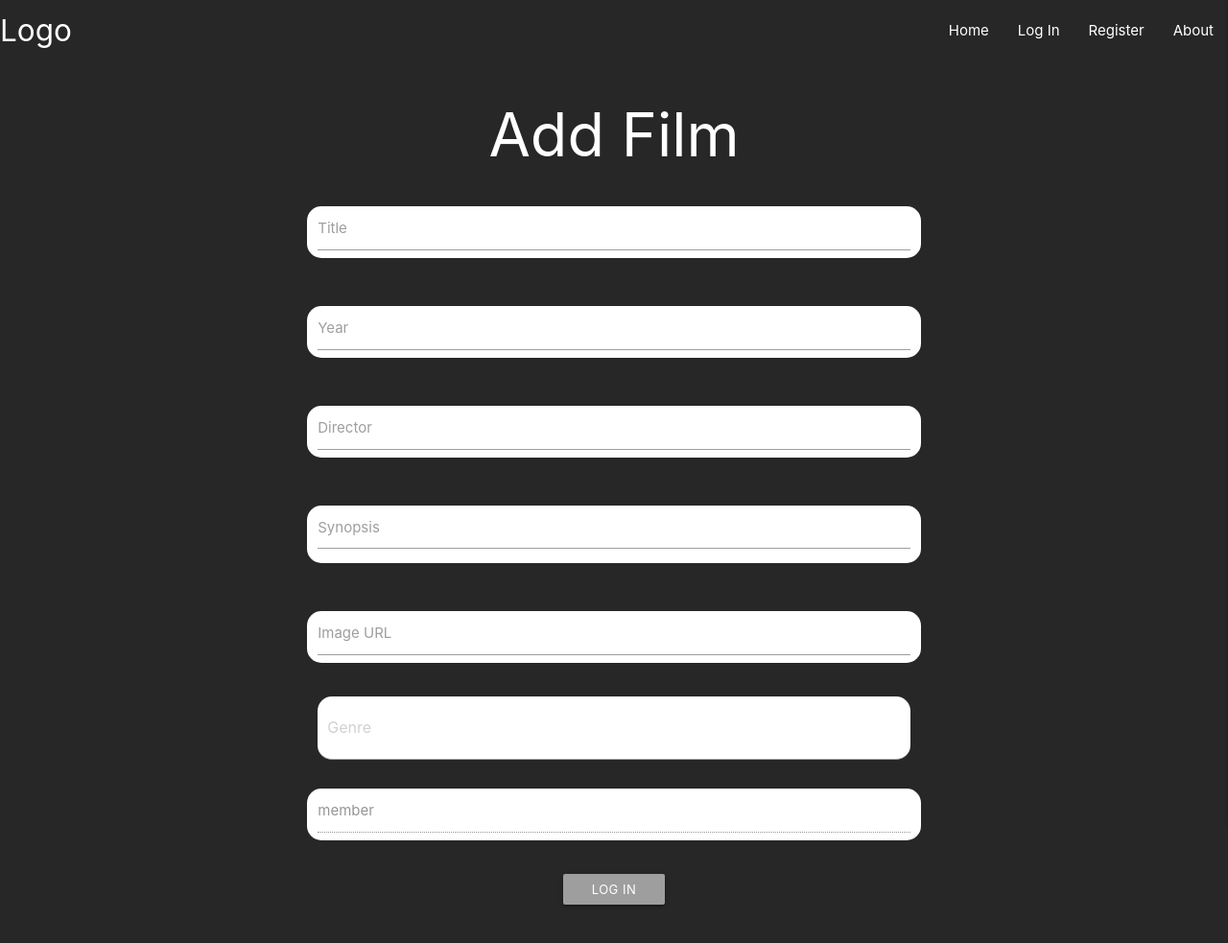
After one commit to trdownie/the-art-of-film, a Flask app: page /add_film in a window 1280 px wide. The commit adds this page. Shown: the whole page at 96% size. Run offline with Flask 2, Linux system fonts and the light colour scheme; some libraries are stand-ins or nearby versions.

Commit message:
Added add_film page and form (not working/styled)

```diff
--- a/app.py
+++ b/app.py
@@ -132,6 +132,11 @@ def logout():
     return redirect(url_for("index"))
 
 
+@app.route("/add_film")
+def add_film():
+    return render_template("add_film.html")
+
+
 if __name__ == "__main__":
     app.run(host=os.environ.get("IP"),
             port=int(os.environ.get("PORT")),
--- a/static/css/style.css
+++ b/static/css/style.css
@@ -1,3 +1,9 @@
+.field {
+    background-color: white;
+    border-radius: 15px;
+    padding: 10px;
+}
+
 body {
     background-color: #272727;
     color: #fff;
--- a/static/js/script.js
+++ b/static/js/script.js
@@ -1,3 +1,32 @@
+// SIDENAV COLLAPSE
 $(document).ready(function(){
     $('.sidenav').sidenav({edge: "right"});
+});
+
+// ADD_FILM > YEAR DATEPICKER
+$(document).ready(function(){
+    $('.datepicker').datepicker({format: "yyyy"});
+});
+
+// ENABLE TEXT AREA IN FORMS
+$('#textarea1').val('New Text');
+    M.textareaAutoResize($('#textarea1'));
+
+// PLACEHOLDER FOR GENRE
+$('.chips-placeholder').chips({
+    placeholder: 'Genre',
+    secondaryPlaceholder: 'Add Another',
+});
+
+// AUTOCOMPLETE FOR GENRE
+$('.chips-autocomplete').chips({
+    autocompleteOptions: {
+        data: {
+            'Action': null,
+            'Adventure': null,
+            'Crime': null
+        },
+        limit: Infinity,
+        minLength: 1
+    }
   });
--- /dev/null
+++ b/templates/add_film.html
@@ -0,0 +1,53 @@
+{% extends "base.html" %}
+{% block content %}
+<h1 class="center-align">Add Film</h1>
+
+
+<div class="row">
+    <form class="col s12 m8 l6 offset-m2 offset-l3">
+        <div class="row">
+            <div class="input-field col s12 field">
+                <input id="title" type="text" class="white-text">
+                <label for="title">Title</label>
+            </div>
+        </div>
+        <div class="row">
+            <div class="input-field col s12 field">
+                <input id="year" type="text" class="white-text">
+                <label for="year">Year</label>
+            </div>
+        </div>
+        <div class="row">
+            <div class="input-field col s12 field">
+                <input id="director" type="text" class="white-text">
+                <label for="director">Director</label>
+            </div>
+        </div>
+        <div class="row">
+            <div class="input-field col s12 field">
+                <textarea id="synopsis" type="text" class="materialize-textarea white-text"></textarea>
+                <label for="synopsis">Synopsis</label>
+            </div>
+        </div>
+        <div class="row">
+            <div class="input-field col s12 field">
+                <input id="image_url" type="text" class="white-text">
+                <label for="image_url">Image URL</label>
+            </div>
+        </div>
+        <div class="chips chips-placeholder chips-autocomplete field"></div>
+        <div class="row">
+            <div class="input-field col s12 field">
+                <input disabled value="{{ member }}" id="member" type="text">
+                <label for="member" class="">member</label>
+            </div>
+        </div>
+        <div class="row">
+            <button type="submit" class="col s6 m4 l2 offset-s3 offset-m4 offset-l5 btn-small grey white-text">Log In</button>
+        </div>
+    </form>
+  </div>
+
+
+
+{% endblock %}
--- a/templates/base.html
+++ b/templates/base.html
@@ -4,8 +4,10 @@
     <meta charset="UTF-8">
     <meta http-equiv="X-UA-Compatible" content="IE=edge">
     <meta name="viewport" content="width=device-width, initial-scale=1.0">
+    <link href="https://fonts.googleapis.com/icon?family=Material+Icons" rel="stylesheet">
     <link rel="stylesheet" href="https://cdnjs.cloudflare.com/ajax/libs/font-awesome/5.15.3/css/all.min.css"
-        integrity="sha512-iBBXm8fW90+nuLcSKlbmrPcLa0OT92xO1BIsZ+ywDWZCvqsWgccV3gFoRBv0z+8dLJgyAHIhR35VZc2oM/gI1w==" crossorigin="anonymous" referrerpolicy="no-referrer" />
+        integrity="sha512-iBBXm8fW90+nuLcSKlbmrPcLa0OT92xO1BIsZ+ywDWZCvqsWgccV3gFoRBv0z+8dLJgyAHIhR35VZc2oM/gI1w=="
+        crossorigin="anonymous" referrerpolicy="no-referrer" type="text/css"/>
     <link rel="stylesheet" href="https://cdnjs.cloudflare.com/ajax/libs/materialize/1.0.0/css/materialize.min.css" type="text/css">
     <link rel="stylesheet" href="{{ url_for('static', filename='css/style.css') }}" type="text/css">
     {% block styles %}
@@ -24,7 +26,7 @@
                     <li><a href="{{ url_for('index') }}">Home</a></li>
                     {% if session.member %}
                         <li><a href="{{ url_for('members', member=session['member']) }}">Member's Area</a></li>
-                        <li><a href="sass.html">Add Film</a></li>
+                        <li><a href="{{ url_for('add_film') }}">Add Film</a></li>
                         <li><a href="{{ url_for('logout') }}">Log Out</a></li>
                     {% else %}
                         <li><a href="{{ url_for('login') }}">Log In</a></li>
@@ -41,7 +43,7 @@
             <li><a href="{{ url_for('index') }}">Home</a></li>
             {% if session.member %}
                 <li><a href="{{ url_for('members', member=session['member']) }}">Member's Area</a></li>
-                <li><a href="sass.html">Add Film</a></li>
+                <li><a href="{{ url_for('add_film') }}">Add Film</a></li>
                 <li><a href="{{ url_for('logout') }}">Log Out</a></li>
             {% else %}
                 <li><a href="{{ url_for('login') }}">Log In</a></li>
```
